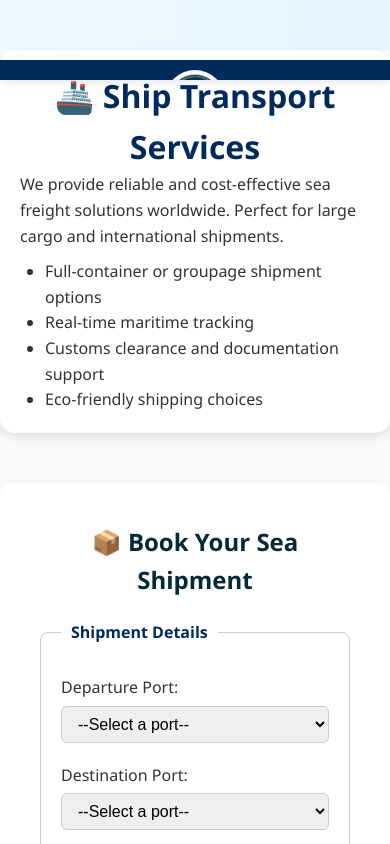
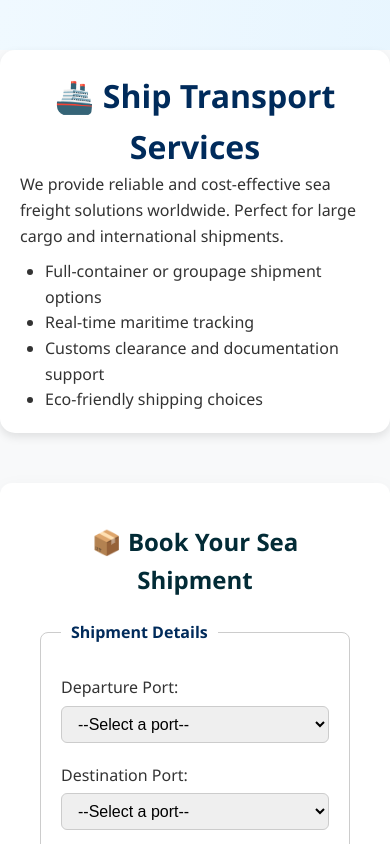
Before and after one commit to Ayadi-Louay/Projet-Web, a React (Create React App) app in the folder transitex/: page /ship in a window 390 px wide. Shown: the top 844 px of the page. Built offline with nearby package versions, Linux system fonts and the light colour scheme.

Commit message:
Refactor ShipTransport.css by removing unused styles

```diff
--- a/transitex/src/components/ShipTransport.css
+++ b/transitex/src/components/ShipTransport.css
@@ -5,75 +5,7 @@ body {
   color: #222;
 }
 
-/* 🧭 NAVBAR */
-header {
-  background-color: #002b5b;
-  color: white;
-  box-shadow: 0 3px 8px rgba(0, 0, 0, 0.2);
-  position: sticky;
-  top: 0;
-  z-index: 1000;
-}
 
-.navbar-container {
-  display: flex;
-  justify-content: space-between;
-  align-items: center;
-  padding: 15px 30px;
-}
-
-.logo {
-  font-size: 1.6rem;
-  font-weight: bold;
-}
-
-.navbar {
-  display: flex;
-  list-style: none;
-  gap: 20px;
-  transition: all 0.3s ease-in-out;
-}
-
-.navbar li a {
-  color: white;
-  text-decoration: none;
-  font-weight: 500;
-}
-
-.navbar li a:hover {
-  color: #00bfff;
-}
-
-.menu-toggle {
-  display: none;
-  background: none;
-  border: none;
-  color: white;
-  font-size: 1.8rem;
-  cursor: pointer;
-}
-
-@media (max-width: 768px) {
-  .navbar {
-    position: absolute;
-    top: 60px;
-    right: 0;
-    background-color: #002b5b;
-    flex-direction: column;
-    width: 100%;
-    max-height: 0;
-    overflow: hidden;
-  }
-
-  .navbar.open {
-    max-height: 300px;
-    padding: 10px 0;
-  }
-
-  .menu-toggle {
-    display: block;
-  }
-}
 
 /* 🌊 SECTION INFO */
 .ship-info {
@@ -171,12 +103,3 @@ button[type="submit"] {
 button[type="submit"]:hover {
   background-color: #00bfff;
 }
-
-/* 🦶 FOOTER */
-footer {
-  text-align: center;
-  background-color: #002b5b;
-  color: white;
-  padding: 15px;
-  margin-top: 50px;
-}
```
